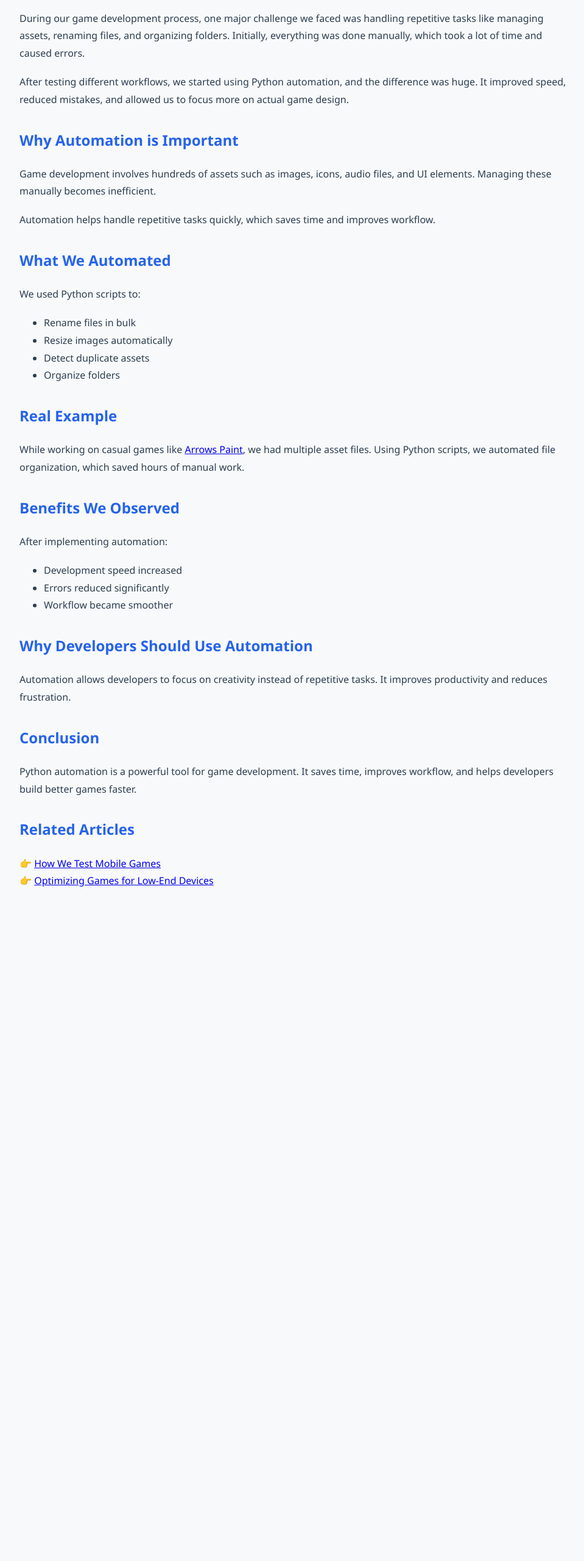
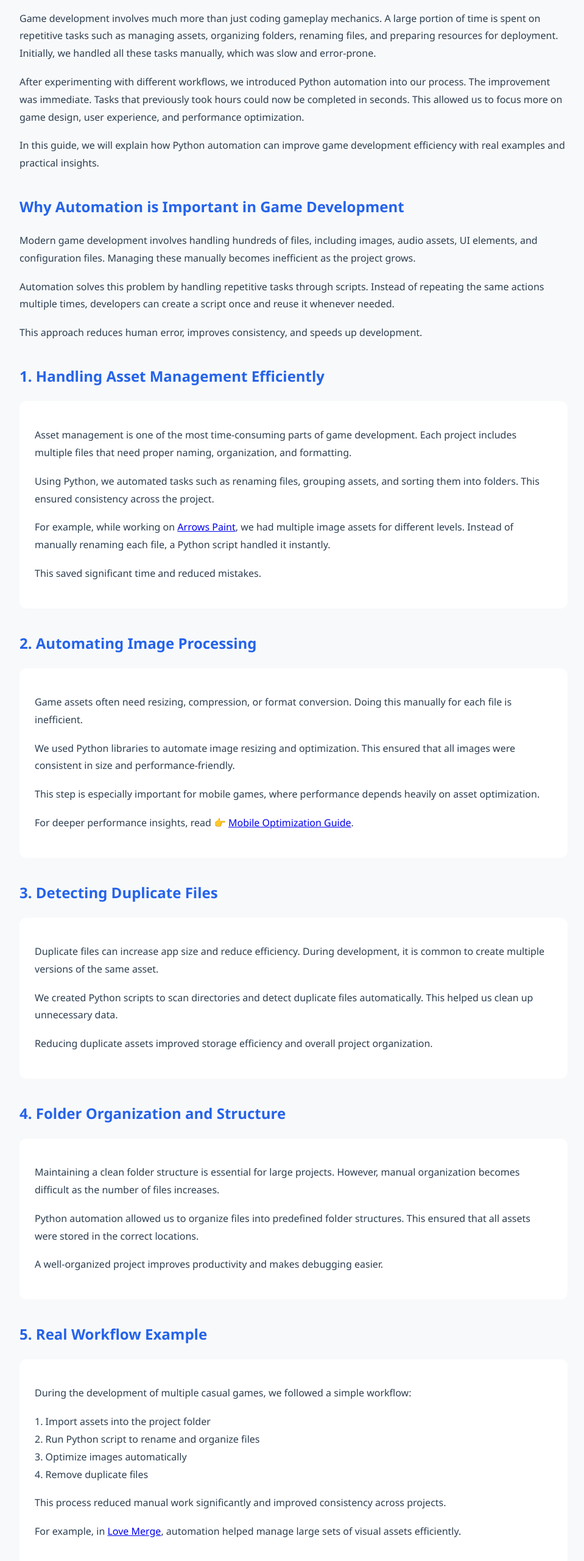
Before and after one commit to HappyCasual/savychamp.github.io, a plain HTML site: page blog-python-automation.html in a window 1280 px wide. Shown: the part 140-2700 px from the top of the page at 61% size, without its empty margins (158-1117 px from the left). Before the commit the page ends 1647 px from the top, so only its background shows below. Drawn offline with Linux system fonts and the light colour scheme.

Commit message:
Update blog-python-automation.html

```diff
--- a/blog-python-automation.html
+++ b/blog-python-automation.html
@@ -4,87 +4,265 @@
 <meta charset="UTF-8">
 <meta name="viewport" content="width=device-width, initial-scale=1.0">
 
-<title>Python Automation for Game Development (Complete Guide)</title>
+<title>Python Automation for Game Development (Complete Guide 2026)</title>
 
-<meta name="description" content="Learn how Python automation improves game development workflow, asset management, and efficiency. Real insights from practical experience.">
+<meta name="description" content="Learn how Python automation improves game development workflow, asset management, and efficiency with real examples and practical insights.">
+
+<meta name="robots" content="index, follow">
 
 <style>
-body{font-family:Segoe UI,Roboto,sans-serif;background:#f8f9fa;color:#2c3e50;line-height:1.8;max-width:900px;margin:auto;padding:30px;}
-h1{font-size:2.5rem;} h2{color:#2563eb;margin-top:30px;}
+body{
+    font-family:Segoe UI,Roboto,sans-serif;
+    background:#f8f9fa;
+    color:#2c3e50;
+    line-height:1.8;
+    max-width:900px;
+    margin:auto;
+    padding:30px;
+}
+h1{font-size:2.5rem;}
+h2{color:#2563eb;margin-top:35px;}
 p{margin-bottom:18px;}
+.box{
+    background:white;
+    padding:25px;
+    border-radius:12px;
+    margin-top:20px;
+}
 </style>
 
 </head>
+
 <body>
 
 <h1>Python Automation in Game Development</h1>
 
 <p>
-During our game development process, one major challenge we faced was handling repetitive tasks like managing assets, renaming files, and organizing folders. Initially, everything was done manually, which took a lot of time and caused errors.
+Game development involves much more than just coding gameplay mechanics. A large portion of time is spent on repetitive tasks such as managing assets, organizing folders, renaming files, and preparing resources for deployment. Initially, we handled all these tasks manually, which was slow and error-prone.
 </p>
 
 <p>
-After testing different workflows, we started using Python automation, and the difference was huge. It improved speed, reduced mistakes, and allowed us to focus more on actual game design.
-</p>
-
-<h2>Why Automation is Important</h2>
-
-<p>
-Game development involves hundreds of assets such as images, icons, audio files, and UI elements. Managing these manually becomes inefficient.
+After experimenting with different workflows, we introduced Python automation into our process. The improvement was immediate. Tasks that previously took hours could now be completed in seconds. This allowed us to focus more on game design, user experience, and performance optimization.
 </p>
 
 <p>
-Automation helps handle repetitive tasks quickly, which saves time and improves workflow.
+In this guide, we will explain how Python automation can improve game development efficiency with real examples and practical insights.
 </p>
 
-<h2>What We Automated</h2>
+<h2>Why Automation is Important in Game Development</h2>
 
 <p>
-We used Python scripts to:
+Modern game development involves handling hundreds of files, including images, audio assets, UI elements, and configuration files. Managing these manually becomes inefficient as the project grows.
 </p>
 
-<ul>
-<li>Rename files in bulk</li>
-<li>Resize images automatically</li>
-<li>Detect duplicate assets</li>
-<li>Organize folders</li>
-</ul>
-
-<h2>Real Example</h2>
+<p>
+Automation solves this problem by handling repetitive tasks through scripts. Instead of repeating the same actions multiple times, developers can create a script once and reuse it whenever needed.
+</p>
 
 <p>
-While working on casual games like <a href="arrows-paint.html">Arrows Paint</a>, we had multiple asset files. Using Python scripts, we automated file organization, which saved hours of manual work.
+This approach reduces human error, improves consistency, and speeds up development.
 </p>
 
-<h2>Benefits We Observed</h2>
+<h2>1. Handling Asset Management Efficiently</h2>
+
+<div class="box">
+<p>
+Asset management is one of the most time-consuming parts of game development. Each project includes multiple files that need proper naming, organization, and formatting.
+</p>
 
 <p>
-After implementing automation:
+Using Python, we automated tasks such as renaming files, grouping assets, and sorting them into folders. This ensured consistency across the project.
 </p>
 
-<ul>
-<li>Development speed increased</li>
-<li>Errors reduced significantly</li>
-<li>Workflow became smoother</li>
-</ul>
-
-<h2>Why Developers Should Use Automation</h2>
+<p>
+For example, while working on <a href="arrows-paint.html">Arrows Paint</a>, we had multiple image assets for different levels. Instead of manually renaming each file, a Python script handled it instantly.
+</p>
 
 <p>
-Automation allows developers to focus on creativity instead of repetitive tasks. It improves productivity and reduces frustration.
+This saved significant time and reduced mistakes.
 </p>
+</div>
+
+<h2>2. Automating Image Processing</h2>
+
+<div class="box">
+<p>
+Game assets often need resizing, compression, or format conversion. Doing this manually for each file is inefficient.
+</p>
+
+<p>
+We used Python libraries to automate image resizing and optimization. This ensured that all images were consistent in size and performance-friendly.
+</p>
+
+<p>
+This step is especially important for mobile games, where performance depends heavily on asset optimization.
+</p>
+
+<p>
+For deeper performance insights, read 👉
+<a href="blog-mobile-optimization.html">Mobile Optimization Guide</a>.
+</p>
+</div>
+
+<h2>3. Detecting Duplicate Files</h2>
+
+<div class="box">
+<p>
+Duplicate files can increase app size and reduce efficiency. During development, it is common to create multiple versions of the same asset.
+</p>
+
+<p>
+We created Python scripts to scan directories and detect duplicate files automatically. This helped us clean up unnecessary data.
+</p>
+
+<p>
+Reducing duplicate assets improved storage efficiency and overall project organization.
+</p>
+</div>
+
+<h2>4. Folder Organization and Structure</h2>
+
+<div class="box">
+<p>
+Maintaining a clean folder structure is essential for large projects. However, manual organization becomes difficult as the number of files increases.
+</p>
+
+<p>
+Python automation allowed us to organize files into predefined folder structures. This ensured that all assets were stored in the correct locations.
+</p>
+
+<p>
+A well-organized project improves productivity and makes debugging easier.
+</p>
+</div>
+
+<h2>5. Real Workflow Example</h2>
+
+<div class="box">
+<p>
+During the development of multiple casual games, we followed a simple workflow:
+</p>
+
+<p>
+1. Import assets into the project folder<br>
+2. Run Python script to rename and organize files<br>
+3. Optimize images automatically<br>
+4. Remove duplicate files<br>
+</p>
+
+<p>
+This process reduced manual work significantly and improved consistency across projects.
+</p>
+
+<p>
+For example, in <a href="love-merge.html">Love Merge</a>, automation helped manage large sets of visual assets efficiently.
+</p>
+</div>
+
+<h2>6. Reducing Human Error</h2>
+
+<div class="box">
+<p>
+Manual tasks often lead to mistakes such as incorrect file names, misplaced assets, or inconsistent formats.
+</p>
+
+<p>
+Automation eliminates these errors by following predefined rules. Once a script is tested, it performs tasks consistently every time.
+</p>
+
+<p>
+This improves overall project quality and reduces debugging time.
+</p>
+</div>
+
+<h2>7. Saving Development Time</h2>
+
+<div class="box">
+<p>
+Time is one of the most valuable resources in development. Automation allows developers to complete repetitive tasks quickly.
+</p>
+
+<p>
+From our experience, tasks that previously took hours were reduced to minutes. This extra time can be used for improving gameplay and user experience.
+</p>
+
+<p>
+You can explore related efficiency strategies in 👉
+<a href="blog-how-we-test-mobile-games.html">How We Test Mobile Games</a>.
+</p>
+</div>
+
+<h2>8. Supporting Solo Developers</h2>
+
+<div class="box">
+<p>
+Automation is especially useful for solo developers who handle everything alone. It reduces workload and allows better focus on important tasks.
+</p>
+
+<p>
+Instead of spending time on repetitive processes, developers can focus on creativity and innovation.
+</p>
+
+<p>
+Read more about solo development 👉
+<a href="blog-solo-dev-journey.html">Solo Developer Journey</a>.
+</p>
+</div>
+
+<h2>9. Integration with Optimization Workflow</h2>
+
+<div class="box">
+<p>
+Automation also supports performance optimization. Scripts can be used to compress assets, remove unused files, and prepare builds efficiently.
+</p>
+
+<p>
+This ensures that the final game runs smoothly on all devices, including low-end smartphones.
+</p>
+
+<p>
+Explore 👉
+<a href="blog-low-end-phone-optimization.html">Low-End Optimization</a>.
+</p>
+</div>
+
+<h2>10. Long-Term Benefits of Automation</h2>
+
+<div class="box">
+<p>
+Automation is not just a short-term solution. Over time, it becomes an essential part of the development workflow.
+</p>
+
+<p>
+Developers can reuse scripts across multiple projects, improving efficiency and consistency.
+</p>
+
+<p>
+This leads to faster development cycles and better-quality products.
+</p>
+</div>
 
 <h2>Conclusion</h2>
 
 <p>
-Python automation is a powerful tool for game development. It saves time, improves workflow, and helps developers build better games faster.
+Python automation is a powerful tool for modern game development. It simplifies repetitive tasks, reduces errors, and improves overall workflow.
+</p>
+
+<p>
+By integrating automation into the development process, developers can focus more on creativity and user experience instead of manual work.
+</p>
+
+<p>
+For both solo developers and teams, automation provides a practical advantage that improves productivity and project quality.
 </p>
 
 <h2>Related Articles</h2>
 
 <p>
 👉 <a href="blog-how-we-test-mobile-games.html">How We Test Mobile Games</a><br>
-👉 <a href="blog-low-end-phone-optimization.html">Optimizing Games for Low-End Devices</a>
+👉 <a href="blog-mobile-optimization.html">Mobile Optimization Guide</a><br>
+👉 <a href="blog-solo-dev-journey.html">Solo Developer Journey</a><br>
+👉 <a href="blog-simple-mobile-games-popular.html">Why Simple Games Are Popular</a>
 </p>
 
 </body>
```
